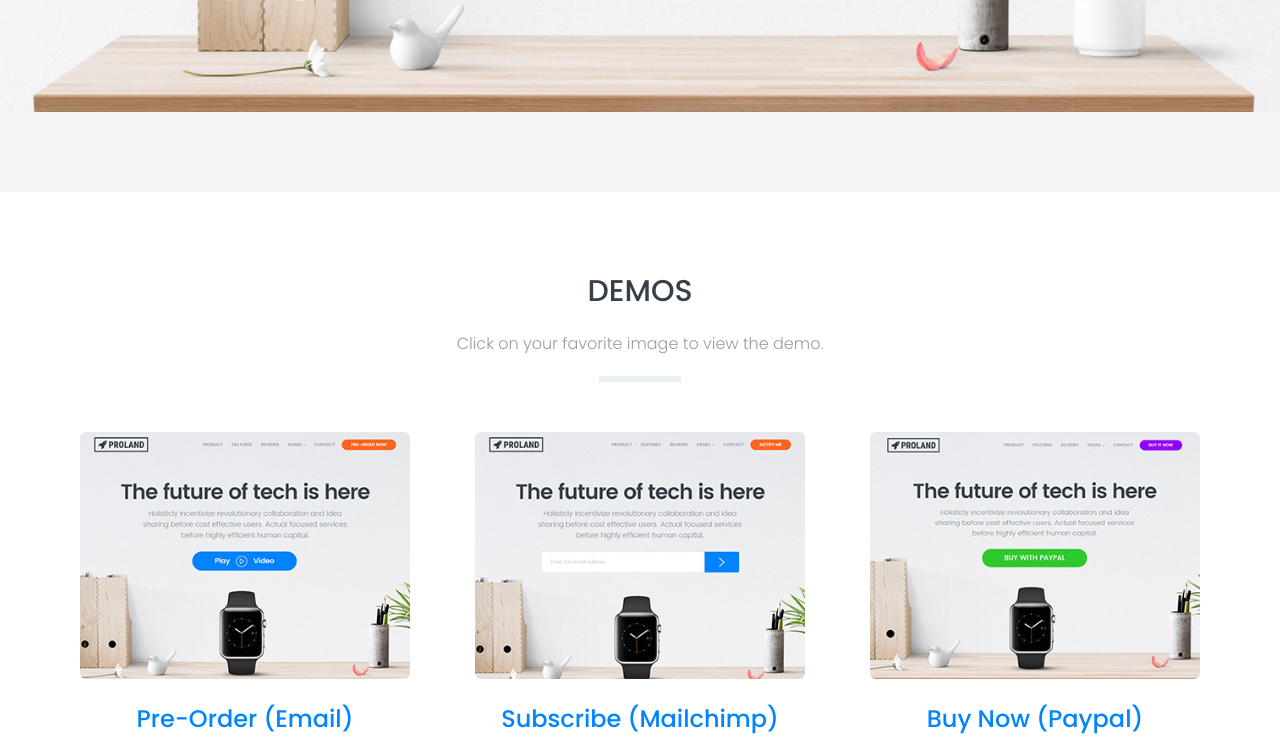
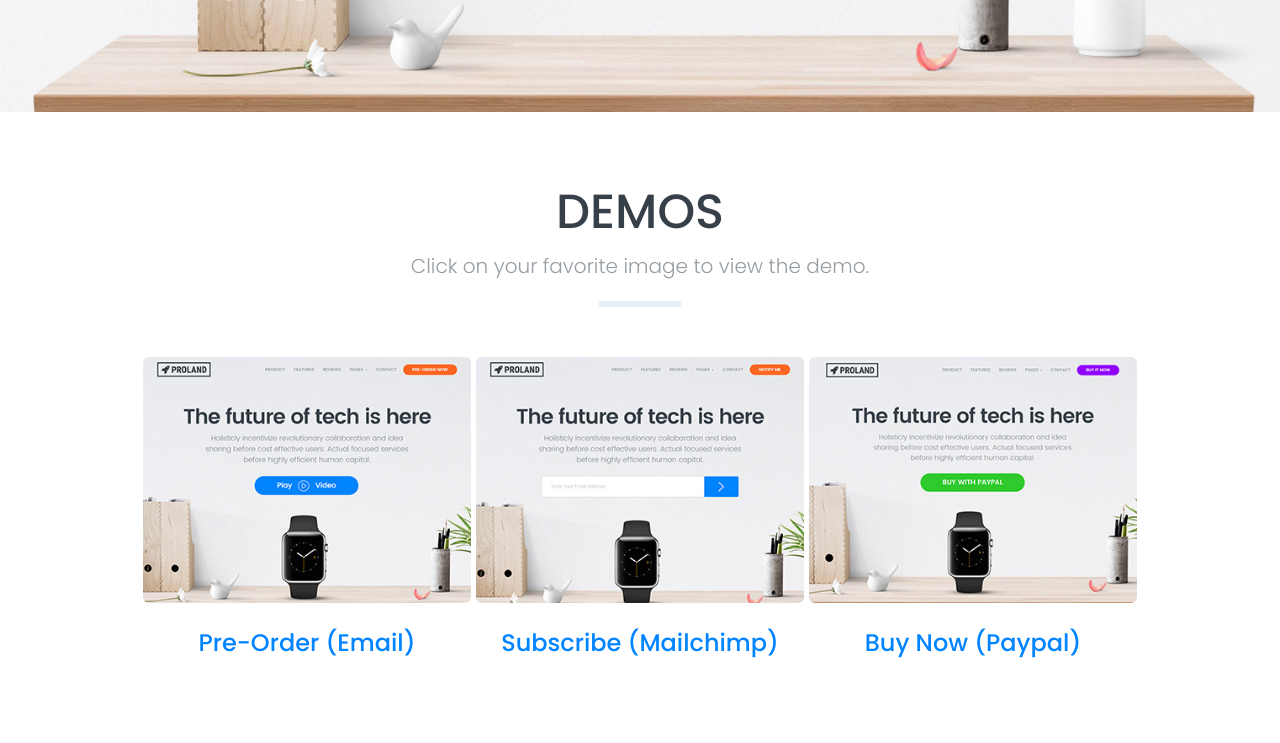
Before and after one commit to cecortes/landingPages, a website: page src/html/index.html in a window 1280 px wide. Shown: the part 688-1431 px from the top of the page. Drawn offline with nearby package versions, Linux system fonts and the light colour scheme.

Commit message:
Demos section done

```diff
--- a/src/css/index.style.css
+++ b/src/css/index.style.css
@@ -24,7 +24,7 @@
 
 body {
   font-family: var(--font);
-  background-color: #f5f5f5;
+  background-color: white;
   width: 100%;
   /* margin: 0 auto; */
   /* overflow-x: hidden; */
@@ -124,7 +124,7 @@ body {
 .main__container {
   display: flex;
   flex-wrap: wrap;
-  justify-content: space-evenly;
+  justify-content: center;
   align-items: center;
   width: 100%;
   padding: 0 15px;
@@ -168,7 +168,7 @@ body {
 .cards_grid {
   display: flex;
   flex-wrap: wrap;
-  justify-content: space-evenly;
+  justify-content: center;
   align-items: center;
   width: 100%;
   margin: 0 auto;
@@ -212,6 +212,14 @@ body {
   .btn-sec {
     margin-bottom: 15px;
   }
+
+  .main__container {
+    margin: 0 auto;
+  }
+
+  .card {
+    max-width: 390px;
+  }
 }
 
 /** Medium Screens **/
@@ -225,10 +233,30 @@ body {
     font-weight: 300;
     line-height: 26px;
   }
+
+  .main__container {
+    width: 750px;
+    min-width: 768px;
+  }
+
+  .main_header {
+    width: 100%;
+  }
+
+  .main_header h2 {
+    font-size: 48px;
+    margin-bottom: 25px;
+  }
+
+  .main_header p {
+    max-width: 710px;
+    font-size: 20px;
+    margin: 0 20px 20px;
+  }
 }
 
 /** Large Screens **/
-@media screen and (min-width: 991px) {
+@media screen and (min-width: 992px) {
   .text_container h2 {
     font-size: 68px;
   }
@@ -251,6 +279,30 @@ body {
     line-height: 72px;
     margin-bottom: 77px;
   }
+
+  .main__container {
+    width: 970px;
+  }
+
+  .main_header p {
+    text-align: center;
+    margin: 0 auto;
+    margin-bottom: 20px;
+  }
+
+  .cards_grid {
+    display: flex;
+    flex-wrap: wrap;
+    justify-content: space-between;
+    align-items: center;
+    width: 100%;
+    margin: 0 auto;
+  }
+
+  .card {
+    width: 33.33333%;
+    max-width: 31.3%;
+  }
 }
 
 /** Extra Large Screens **/
@@ -263,4 +315,29 @@ body {
     font-size: 27px;
     margin: 0 auto;
   }
+
+  .main__container {
+    width: 80%;
+    max-width: 1170px;
+  }
+
+  .cards_grid {
+    justify-content: space-between;
+    width: 100%;
+  }
+
+  .card {
+    width: 33.333333%;
+    max-width: 31.3%;
+  }
 }
+
+@media screen and (min-width: 1201px) {
+  .main__container {
+    max-width: 100%;
+  }
+
+  .card {
+    max-width: 33%;
+  }
+}
```
